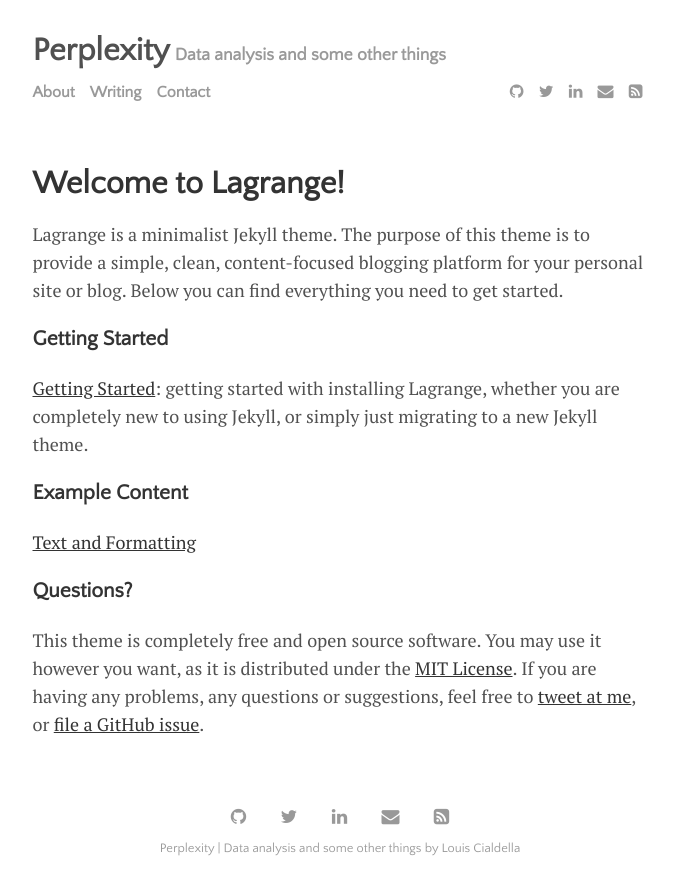
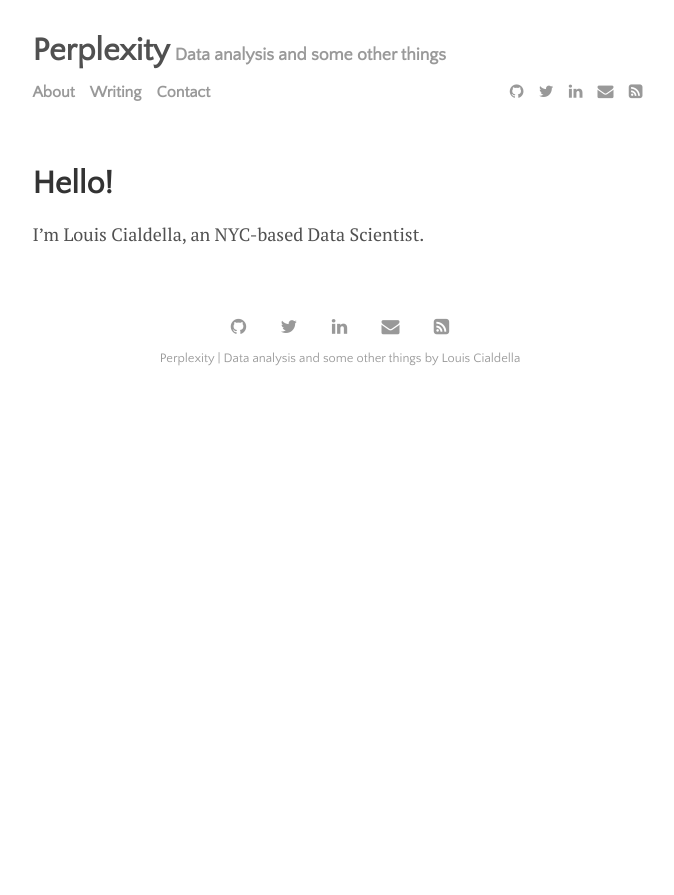
Before and after one commit to lmc2179/lmc2179.github.io, a Jekyll site: the page built from menu/about.md, in a window 1280 px wide. Shown: the top 895 px of the page, without its empty margins (300-974 px from the left). Built offline with Jekyll 4.4.1, drawn with Linux system fonts in a browser that asks for light colours.

Commit message:
Update about.md

```diff
--- a/menu/about.md
+++ b/menu/about.md
@@ -1,18 +1,6 @@
 ---
 layout: page
-title: Welcome to Lagrange!
+title: Hello!
 ---
 
-Lagrange is a minimalist Jekyll theme. The purpose of this theme is to provide a simple, clean, content-focused blogging platform for your personal site or blog. Below you can find everything you need to get started.
-
-### Getting Started
-
-[Getting Started]({{ site.github.url }}{% post_url 2015-10-10-getting-started %}): getting started with installing Lagrange, whether you are completely new to using Jekyll, or simply just migrating to a new Jekyll theme.
-
-### Example Content
-
-[Text and Formatting]({{ site.github.url }}{% post_url 2014-01-01-text-formatting-examples %})
-
-### Questions?
-
-This theme is completely free and open source software. You may use it however you want, as it is distributed under the [MIT License](http://choosealicense.com/licenses/mit/). If you are having any problems, any questions or suggestions, feel free to [tweet at me](https://twitter.com/intent/tweet?text=My%question%about%Lagrange%is:%&amp;via=paululele), or [file a GitHub issue](https://github.com/lenpaul/lagrange/issues/new).
+I'm Louis Cialdella, an NYC-based Data Scientist.
```
